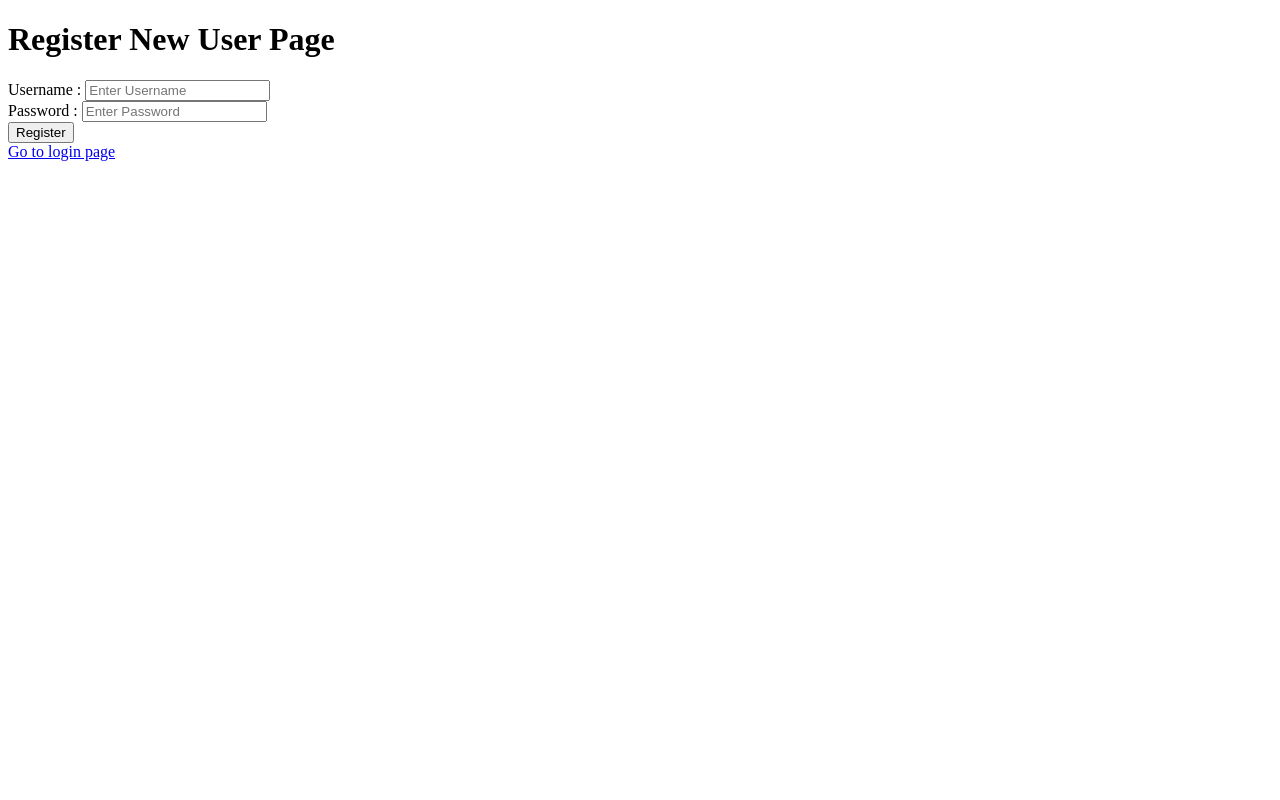
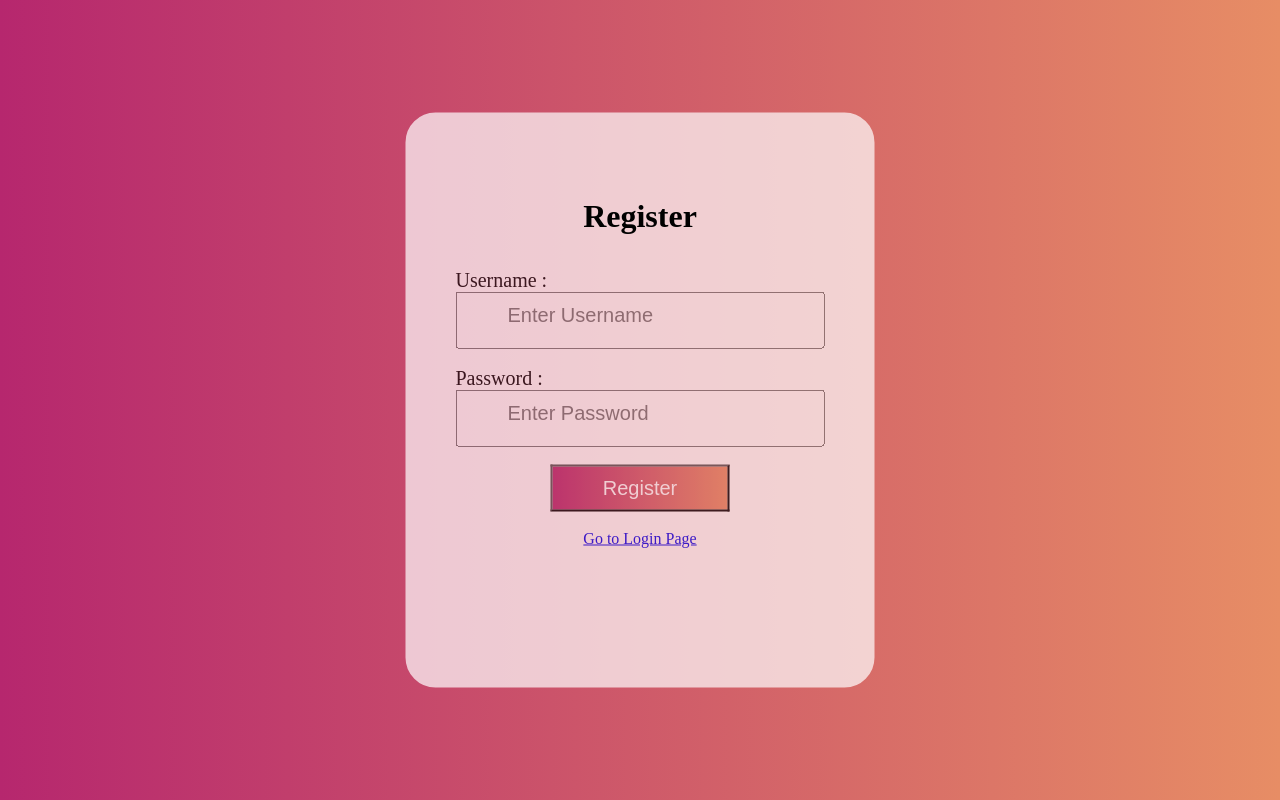
Before and after one commit to IT490-Team-5/front-end, a Flask app: page /form in a window 1280 px wide. Run offline with Flask 2, Linux system fonts and the light colour scheme.

Commit message:
Update register.html

```diff
--- a/templates/register.html
+++ b/templates/register.html
@@ -4,27 +4,28 @@
   <!-- basic.html -->
   <title>Register Star</title>
   <meta charset = "UTF-8" />
+  <link rel="stylesheet" href={{ url_for('static', filename='reg.css')}}/>
 </head>
 <body>
-  <h1>Register New User Page</h1>
+  <h1> Register</h1>
 
-    <form action= {{ url_for('login') }} method="post">
+    <form class="box" action= {{ url_for('login') }} method="post">
         <div class="container">
-            <p style="color: red;">{{message}} </p>
+            <p style="color: red; text-size: 10">{{message}} </p>
             <label for='username'> Username : </label>
-            <input type="text" placeholder="Enter Username" name="username" required>
+            <input  class="center" type="text" placeholder="Enter Username" name="username" required>
             </br>
             <label for='password'>Password :  </label>
-            <input type="password" placeholder="Enter Password" name="password" required>
-            </br>
-            <button type="submit">Register</button>
+            <input  class="center" type="password" placeholder="Enter Password" name="password" required>
             </br>
 
-             <a href={{ url_for('login') }} >Go to login page</a>
+            <button class="center" type="submit">Register</button>
+            </br>
+
+             <a class="center" href={{ url_for('login') }} >Go to Login Page</a>
 
     	    </div>
     </form>
-  <script>
-  </script>
+
 </body>
 </html>
```
